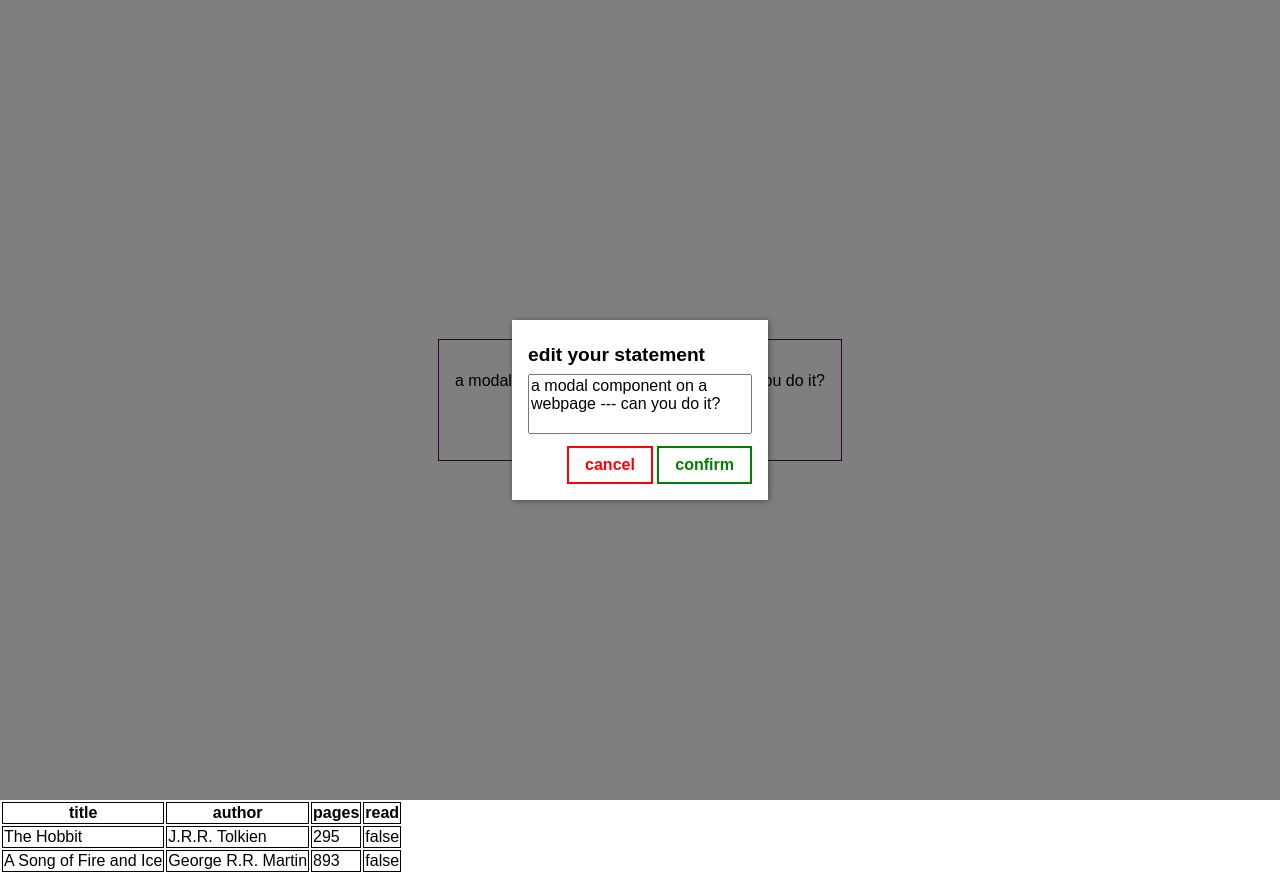
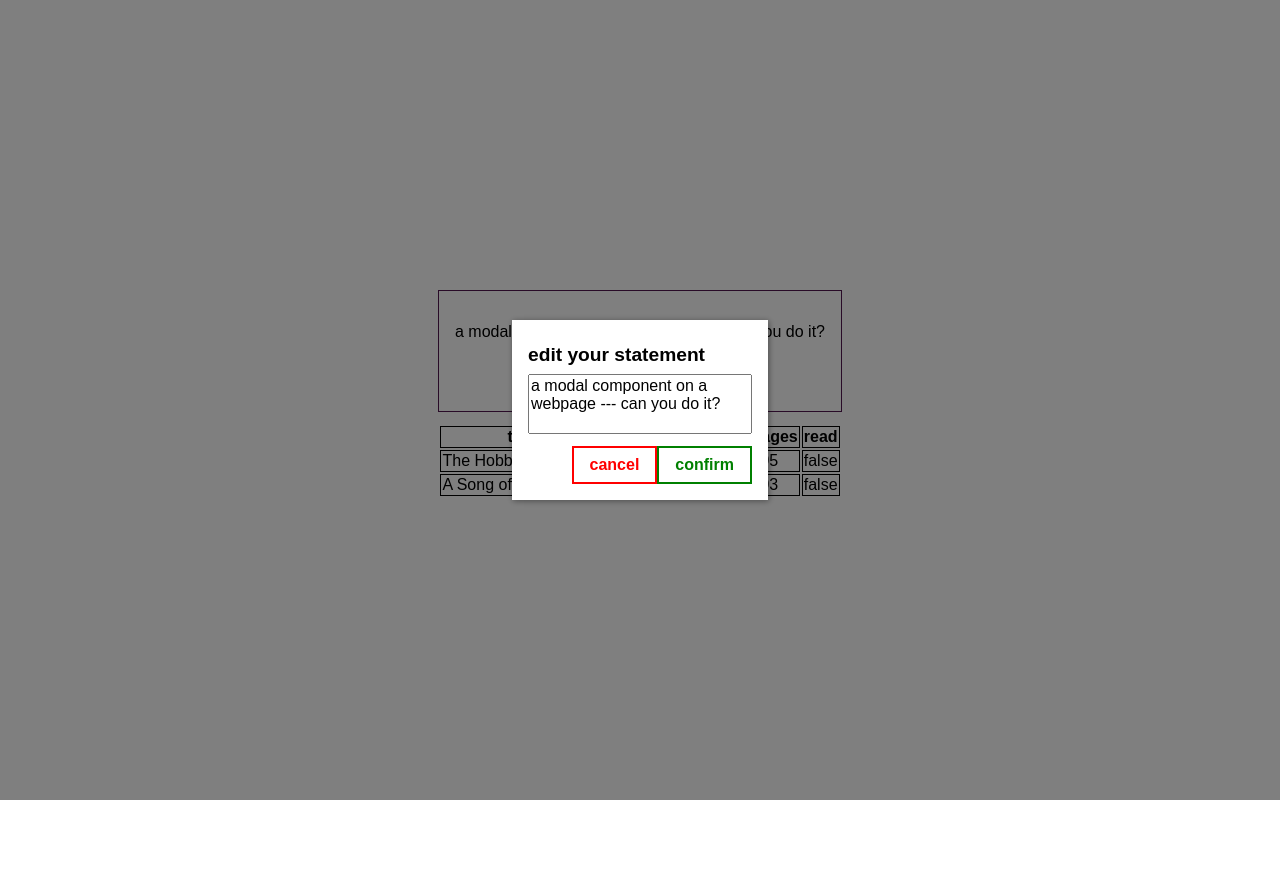
Before and after one commit to emday4prez/library, a plain HTML site: page index.html in a window 1280 px wide. Both pictures are taken after a click on the button "add book". After the commit the page ends 800 px from the top, so only its background shows below. Drawn offline with Linux system fonts and the light colour scheme.

Commit message:
created modal with js

```diff
--- a/index.html
+++ b/index.html
@@ -6,10 +6,10 @@
  <meta name="viewport" content="width=device-width, initial-scale=1.0">
  <script src="script.js" defer></script>
  <link rel="stylesheet" href="style.css">
- <title>Document</title>
+ <title>Vanilla JS Modal</title>
 </head>
 <body>
- <div class="backdrop">
+ <!-- <div class="backdrop">
   <div class="modal">
    <h1>edit your statement</h1>
    <div class="modal-input">
@@ -20,14 +20,13 @@
     <button type='button' class='btn-confirm'> confirm</button>
    </div>
   </div>
- </div>
+ </div> -->
 <div class="demo-container">
  <div class="modal-control">
   <p id="quote">modal component on a webpage</p>
   <button type="button">add book</button>
+
  </div>
-</div>
-
 
  <div id="books-table">
   <table id="di-library">
@@ -39,6 +38,10 @@
    </tr>
   </table>
  </div>
+</div>
+
+
+
 
 
 </body>
--- a/script.js
+++ b/script.js
@@ -42,11 +42,11 @@ displayData(myLibrary);
 
 var outputParagraph = document.querySelector('#quote')
 
-var buttons = document.querySelectorAll('button')
-var modal = document.querySelector('.modal')
-var backdrop = document.querySelector('.backdrop')
-
-var textEdit = document.querySelector('.modal textarea')
+var editValueButton = document.querySelector('button')
+var backdrop;
+var modal;
+var demoContainer = document.querySelector('.demo-container')
+// var textEdit = document.querySelector('.modal textarea')
 var quote = 'a modal component on a webpage --- can you do it?'
 var editedQuote = ''
 
@@ -55,34 +55,87 @@ function updateParagraph(){
 }
 
 function closeModal(){
- modal.style.display = 'none'
- backdrop.style.display = 'none'
+ if(backdrop){
+  backdrop.remove();
+ }
+ if(modal){
+  modal.remove()
+ }
 }
 updateParagraph();
 
 
 
-buttons[2].addEventListener('click', function(){
- modal.style.display = 'block';
- backdrop.style.display = 'block';
- editedQuote = quote;
- textEdit.value = quote;
-});
+editValueButton.addEventListener('click', function(){
+ backdrop = document.createElement('div')
+ backdrop.classList.add('backdrop')
+ backdrop.addEventListener('click', closeModal)
 
-// backdrop.addEventListener('click', closeModal)
-buttons[0].addEventListener('click', closeModal);
+ document.body.insertBefore(backdrop,demoContainer)
+ backdrop.addEventListener('click', closeModal)
+ // textEdit.value = quote;
+ modal = document.createElement('div')
+ modal.classList.add('modal')
 
-buttons[1].addEventListener('click', function(){
- closeModal();
- if (editedQuote.trim().length > 0){
-  quote = editedQuote;
-  updateParagraph();
- }
+ var modalHeading = document.createElement('h1')
+ modalHeading.textContent = 'edit your statement'
+ modal.appendChild(modalHeading)
+
+ var textEditContainer = document.createElement('div')
+ textEditContainer.classList.add('modal-input')
+ modal.appendChild(textEditContainer)
+
+var textEditArea = document.createElement('textarea')
+textEditArea.rows = '3';
+textEditArea.addEventListener('input', function(){
+  editedQuote = textEditArea.value
+ })
+ textEditArea.value = quote
+textEditContainer.appendChild(textEditArea)
 
 
+var modalActionsContainer = document.createElement('div');
+ modalActionsContainer.classList.add('modal-actions');
+ modal.appendChild(modalActionsContainer)
+
+ var cancelButton = document.createElement('button')
+ cancelButton.setAttribute('type', 'button')
+ cancelButton.classList.add('btn-cancel')
+ cancelButton.textContent = 'cancel'
+ modalActionsContainer.appendChild(cancelButton)
+ cancelButton.addEventListener('click', closeModal)
+
+ var confirmButton = document.createElement('button')
+ confirmButton.setAttribute('type', 'button')
+ confirmButton.classList.add('btn-confirm')
+ confirmButton.textContent = 'confirm'
+ confirmButton.addEventListener('click', function(){
+  closeModal()
+  if(editedQuote.trim().length > 0){
+   quote = editedQuote;
+   updateParagraph()
+  }
+ })
+ modalActionsContainer.appendChild(confirmButton)
+
+ document.body.insertBefore(modal, demoContainer)
+  editedQuote = quote;
 });
 
 
-textEdit.addEventListener('input', function(){
- editedQuote = textEdit.value
-})
+// buttons[0].addEventListener('click', closeModal);
+
+// buttons[1].addEventListener('click', function(){
+//  closeModal();
+//  if (editedQuote.trim().length > 0){
+//   quote = editedQuote;
+//   updateParagraph();
+//  }
+
+
+// });
+
+
+// textEdit.addEventListener('input', function(){
+//  editedQuote = textEdit.value
+// })
--- a/style.css
+++ b/style.css
@@ -37,6 +37,7 @@ th {
  -webkit-align-items: center;
  -ms-flex-align: center;
  align-items: center;
+ flex-direction: column;
 }
 
 .modal-control {
@@ -66,7 +67,6 @@ button:active {
 /*  The Modal */
 
 .modal {
- display: none;
  position: fixed;
  z-index: 200;
  top: 40%;
@@ -136,7 +136,6 @@ button.btn-comfirm:active {
 }
 
 .backdrop {
- display: none;
  position: fixed;
  width: 100%;
  height: 100%;
@@ -149,3 +148,7 @@ button.btn-comfirm:active {
 .open {
  display: block;
 }
+
+#books-table{
+ margin: 12px;
+}
```
